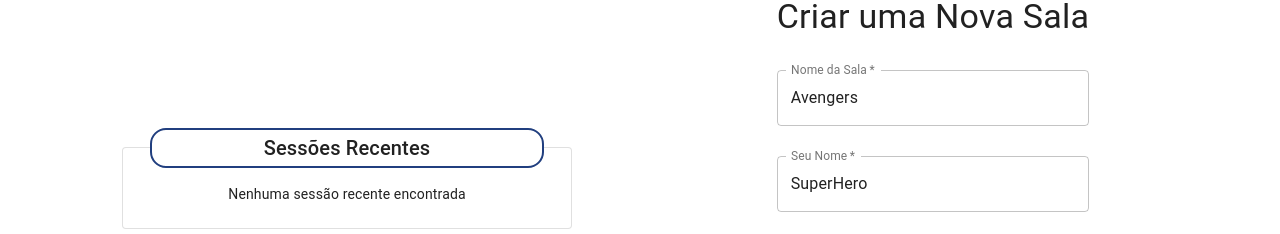
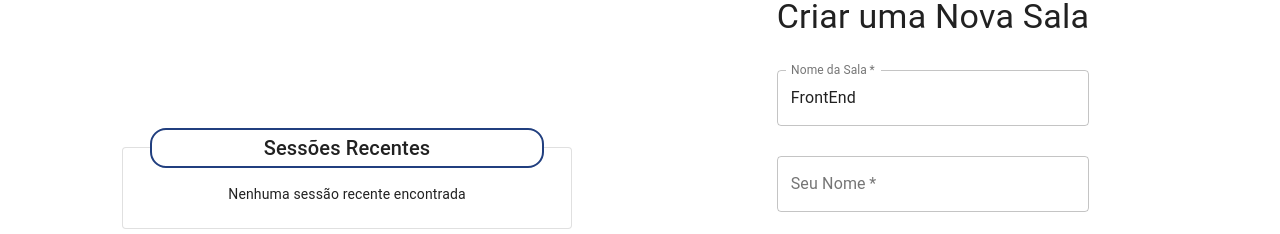
Before and after one commit to brunofhorn/planning-poker, a React (Create React App) app: page / in a window 1280 px wide. Shown: the part 159-393 px from the top of the page. Built offline with nearby package versions, Linux system fonts and the light colour scheme.

Commit message:
Alteração da Sessão

```diff
--- a/src/components/CreateGame.tsx
+++ b/src/components/CreateGame.tsx
@@ -7,8 +7,8 @@ import "../assets/css/CreateGame.css";
 
 export const CreateGame = () => {
     const navigate = useNavigate();
-    const [gameName, setGameName] = useState('Avengers');
-    const [createdBy, setCreatedBy] = useState('SuperHero');
+    const [gameName, setGameName] = useState('FrontEnd');
+    const [createdBy, setCreatedBy] = useState("");
     const [gameType, setGameType] = useState(GameType.Fibonacci);
 
     const handleSubmit = async (event: FormEvent) => {
```
